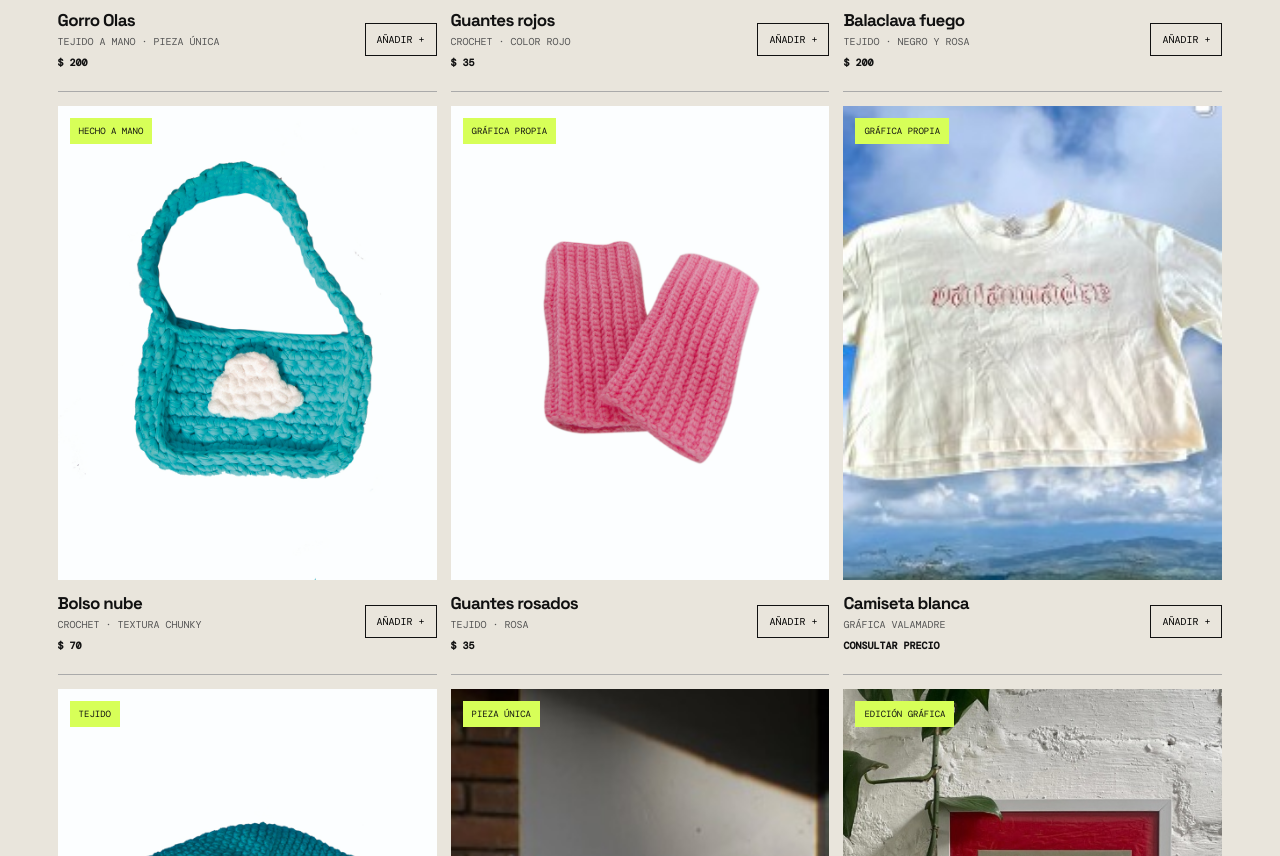
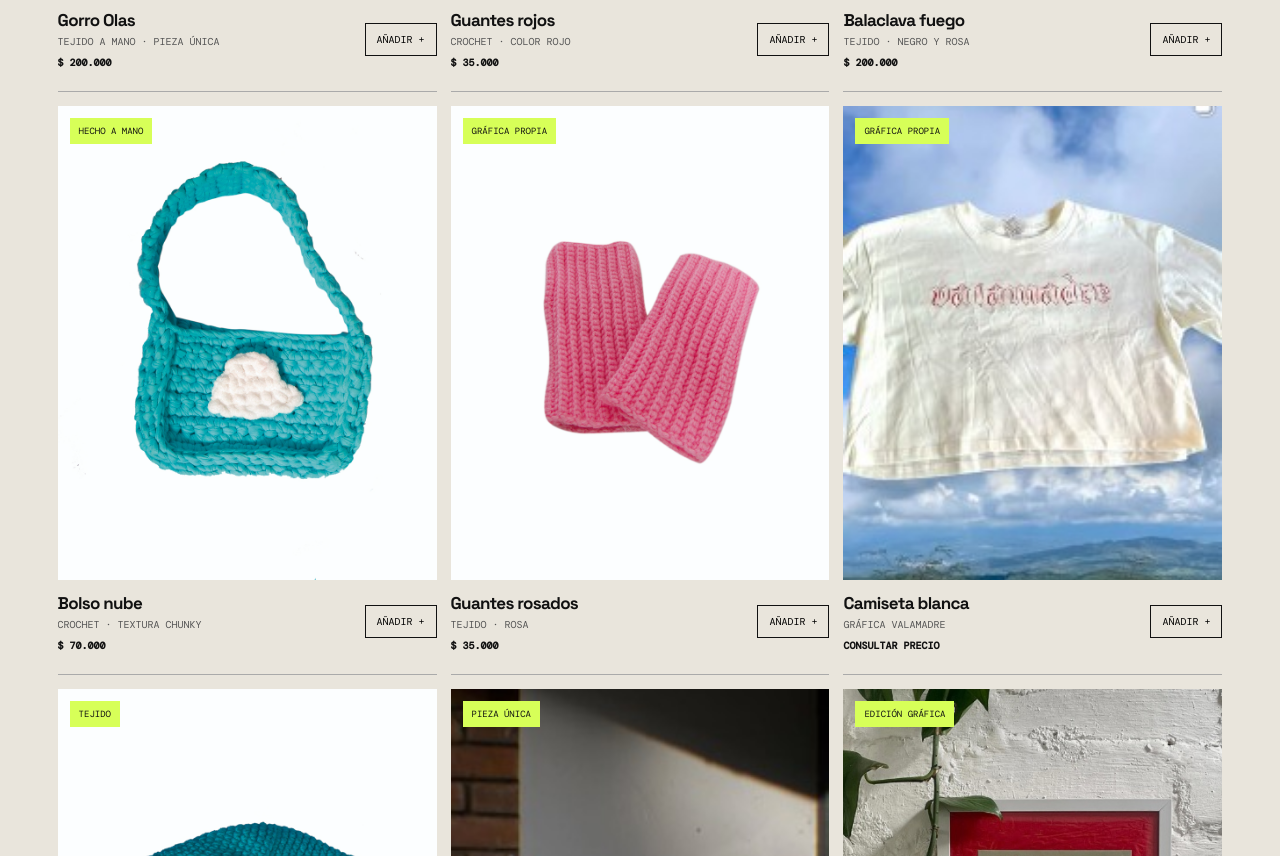
Before and after one commit to valamadree/Valamadre, a plain HTML site: page index.html in a window 1280 px wide. Shown: the part 2114-2970 px from the top of the page. Drawn offline with nearby package versions, Linux system fonts and the light colour scheme.

Commit message:
Update index.html

```diff
--- a/index.html
+++ b/index.html
@@ -144,11 +144,11 @@
     // Agrega el precio de cada producto en pesos colombianos: price: 85000.
     // Si lo dejas en null, la web mostrará 'Consultar precio'.
     const products = [
-      {id:1,name:"Gorro Olas",category:"Tejidos",detail:"Tejido a mano · Pieza única",image:"assets/olas-gorro.jpg",tag:"Hecho a mano",price:200.000},
-      {id:2,name:"Guantes rojos",category:"Tejidos",detail:"Crochet · Color rojo",image:"assets/GUANTESROJO.jpg",tag:"Tejido",price:35.000},
-      {id:3,name:"Balaclava fuego",category:"Accesorios",detail:"Tejido · Negro y rosa",image:"assets/FUEGOAZGORRO.jpg",tag:"Favorito",price:200.000},
-      {id:4,name:"Bolso nube",category:"Accesorios",detail:"Crochet · Textura chunky",image:"assets/bolsonube.jpg",tag:"Hecho a mano",price:70.000},
-      {id:5,name:"Guantes rosados",category:"Tejidos",detail:"Tejido · Rosa",image:"assets/GUANTESROSA.jpg",tag:"Gráfica propia",price:35.000},
+      {id:1,name:"Gorro Olas",category:"Tejidos",detail:"Tejido a mano · Pieza única",image:"assets/olas-gorro.jpg",tag:"Hecho a mano",price:200000},
+      {id:2,name:"Guantes rojos",category:"Tejidos",detail:"Crochet · Color rojo",image:"assets/GUANTESROJO.jpg",tag:"Tejido",price:35000},
+      {id:3,name:"Balaclava fuego",category:"Accesorios",detail:"Tejido · Negro y rosa",image:"assets/FUEGOAZGORRO.jpg",tag:"Favorito",price:200000},
+      {id:4,name:"Bolso nube",category:"Accesorios",detail:"Crochet · Textura chunky",image:"assets/bolsonube.jpg",tag:"Hecho a mano",price:70000},
+      {id:5,name:"Guantes rosados",category:"Tejidos",detail:"Tejido · Rosa",image:"assets/GUANTESROSA.jpg",tag:"Gráfica propia",price:35000},
       {id:6,name:"Camiseta blanca",category:"Ropa",detail:"Gráfica VALAMADRE",image:"assets/archivo-2.jpg",tag:"Gráfica propia",price:null},
       {id:7,name:"Gorro cielo",category:"Tejidos",detail:"Crochet · Azul y blanco",image:"assets/gorronube.jpg",tag:"Tejido",price:null},
       {id:8,name:"Amuletos de color",category:"Accesorios",detail:"Pequeños objetos tejidos",image:"assets/archivo-5.jpg",tag:"Pieza única",price:null},
```
